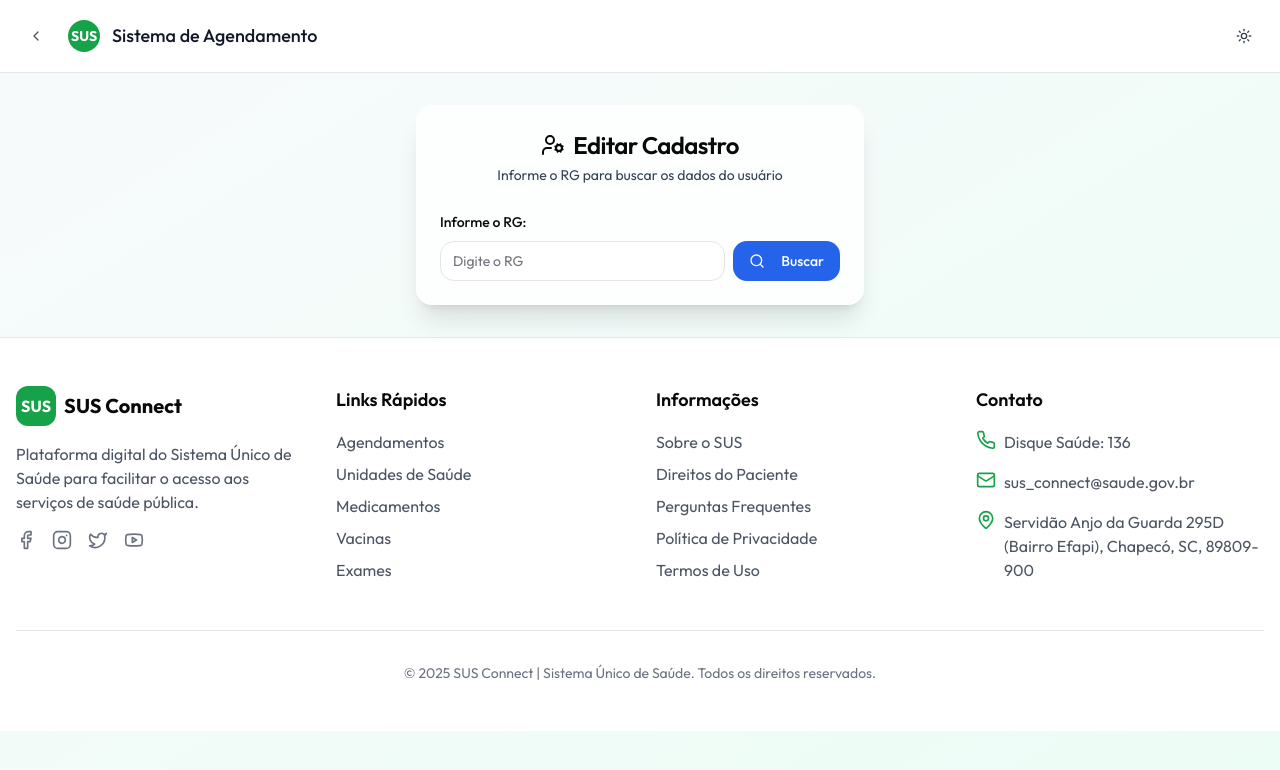
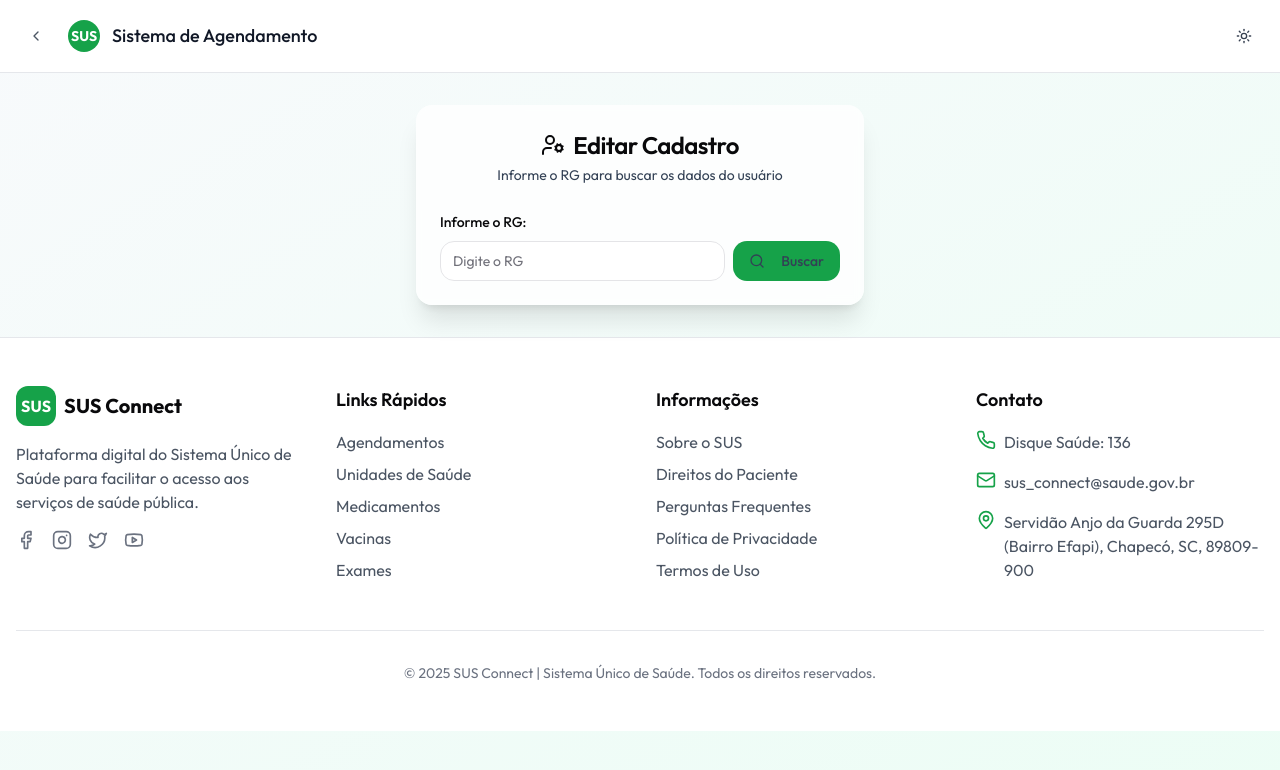
Before and after one commit to Brunoguilhermedemoura/sus_conect, a Next.js app: page /editar-perfil in a window 1280 px wide. Shown: the top 770 px of the page. Built offline with nearby package versions, Linux system fonts and the light colour scheme.

Commit message:
style botã tela editar-perfil

```diff
--- a/app/editar-perfil/page.tsx
+++ b/app/editar-perfil/page.tsx
@@ -197,7 +197,7 @@ export default function EditarPerfil() {
                       <Button
                         type="button"
                         onClick={buscarUsuario}
-                        className="bg-blue-600 hover:bg-blue-700"
+                        className="text-slate-700 dark:text-slate-300text-slate-700 dark:text-slate-300"
                         disabled={loading}
                       >
                         <Search className="mr-2 h-4 w-4" />
```
